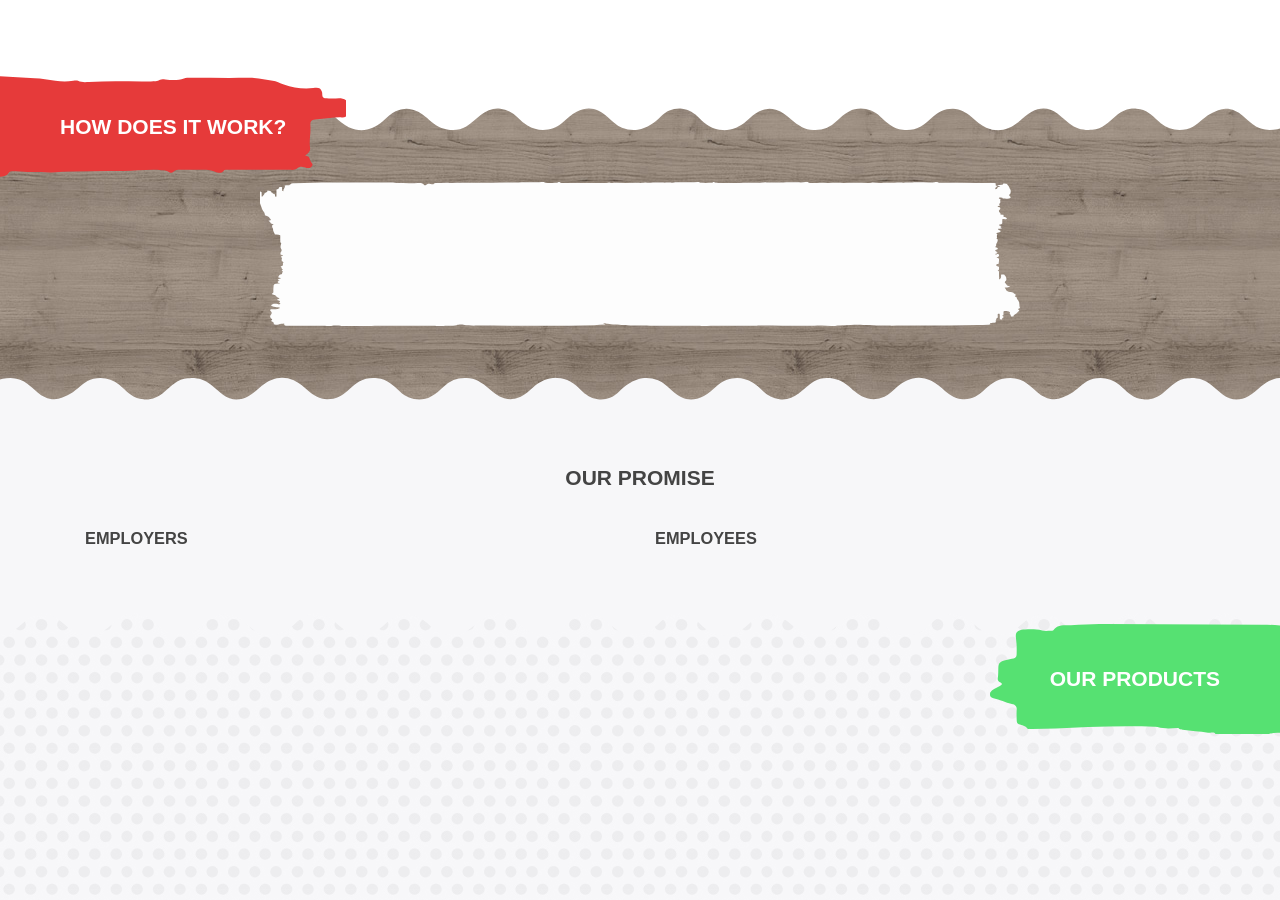
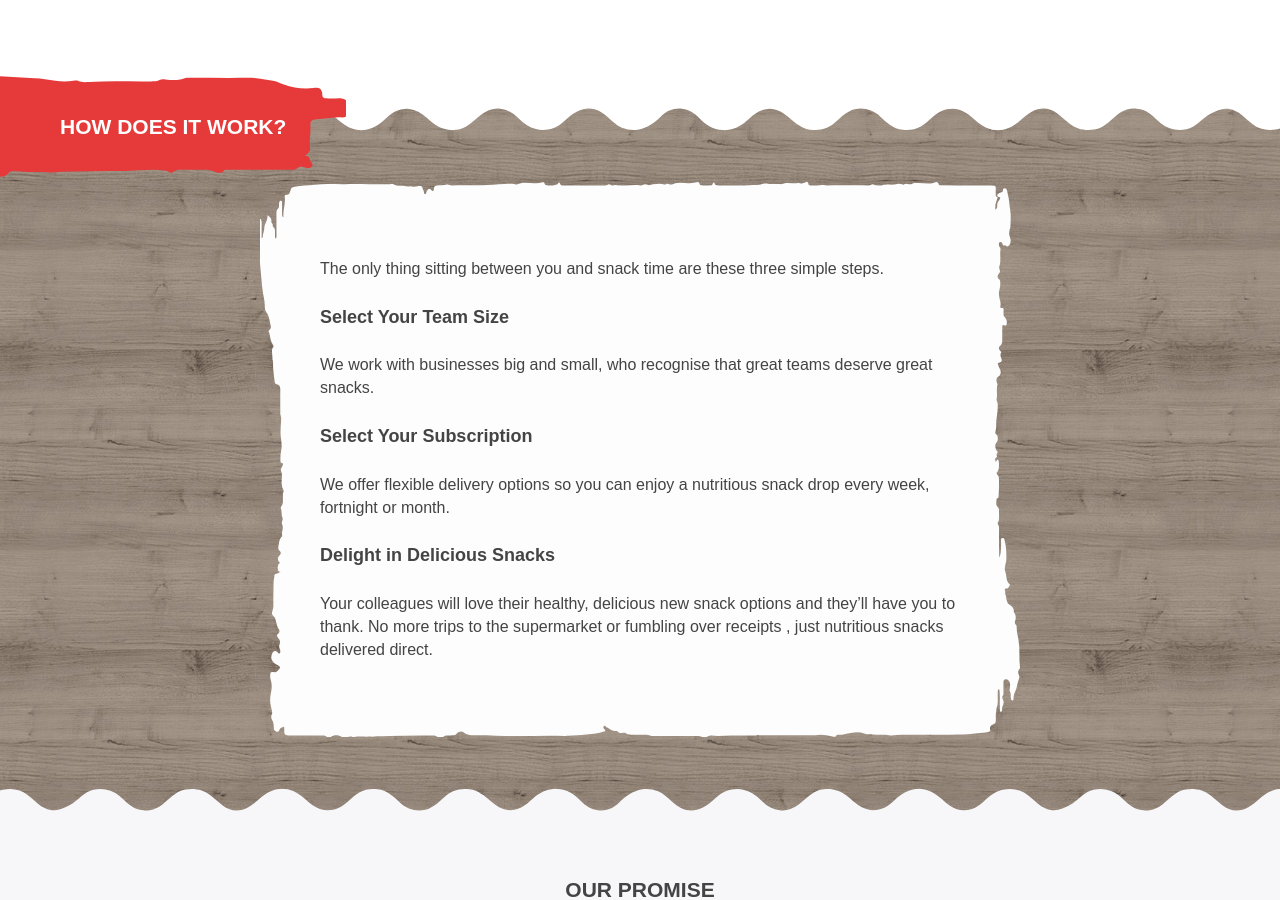
Before and after one commit to gniblsnacks/gniblbox, a Jekyll site: the page built from index.markdown, in a window 1280 px wide and 900 px high, scrolled down 658 px. Built offline with Jekyll 4.4.1, drawn with Linux system fonts in a browser that asks for light colours; nearby versions of some CDN libraries; some of the changed text lies outside the part shown.

Commit message:
Updated Index

```diff
--- a/index.markdown
+++ b/index.markdown
@@ -2,17 +2,27 @@
 title: Home
 date: 2016-12-07 14:47:00 +11:00
 landing:
-  headline:
-  sub text:
-  cta:
+  headline: " Nutritious, tasty snacks delivered to offices"
+  sub text: Join the Gnibl Club and receive tasty snacks designed to nourish your
+    body and fuel your brain for a full and productive work day.
+  cta: Try Gnibl for Free
 clients:
 - name:
   image:
 about:
-  intro:
+  intro: The only thing sitting between you and snack time are these three simple
+    steps.
   steps:
-  - header:
-    sub text:
+  - header: Select Your Team Size
+    sub text: We work with businesses big and small, who recognise that great teams
+      deserve great snacks.
+  - header: 'Select Your Subscription '
+    sub text: We offer flexible delivery options so you can enjoy a nutritious snack
+      drop every week, fortnight or month.
+  - header: Delight in Delicious Snacks
+    sub text: Your colleagues will love their healthy, delicious new snack options
+      and they’ll have you to thank. No more trips to the supermarket or fumbling
+      over receipts , just nutritious snacks delivered direct.
   cta:
 promise:
   employers:
```
